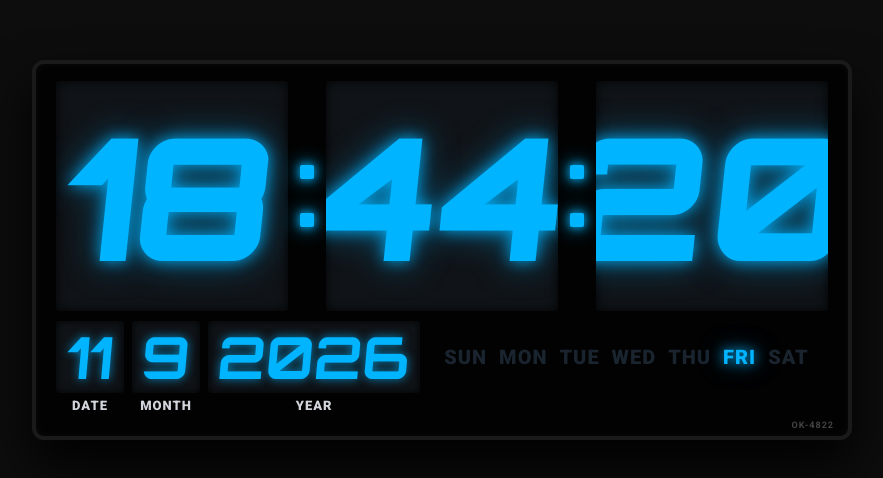
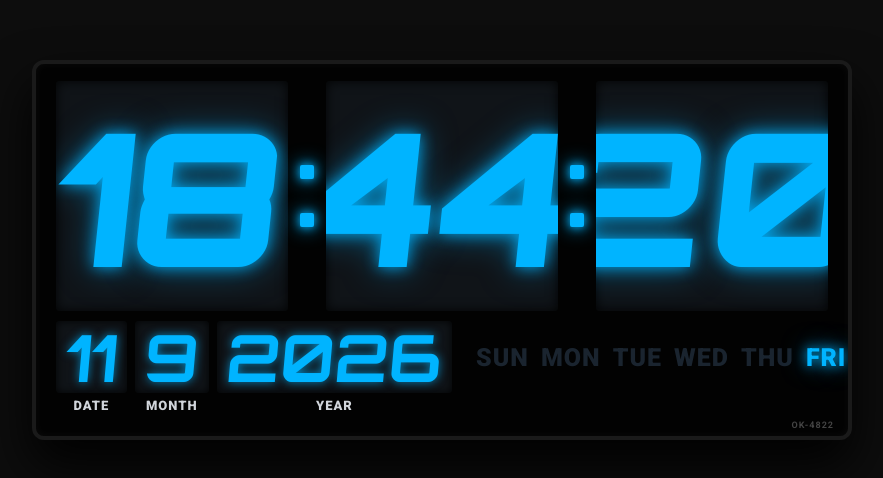
Before and after one commit to prasitd/tls-clock-pc3, a plain HTML site: page index.html in a window 1280 px wide. Shown: the part 150-628 px from the top of the page, without its empty margins (198-1081 px from the left). Drawn offline with Linux system fonts and the light colour scheme; a web font is replaced by a local one.

Commit message:
Update index.html

```diff
--- a/index.html
+++ b/index.html
@@ -66,7 +66,7 @@
 
         .time-digit {
             font-family: 'Digital-7 Mono', 'Orbitron', monospace;
-            font-size: 170px;
+            font-size: 185px;
             font-weight: 900;
             color: #00b4ff;
             text-shadow: 0 0 15px rgba(0, 180, 255, 0.85),
@@ -131,7 +131,7 @@
 
         .date-digit {
             font-family: 'Digital-7 Mono', 'Orbitron', monospace;
-            font-size: 58px;
+            font-size: 65px;
             font-weight: 700;
             color: #00b4ff;
             text-shadow: 0 0 10px rgba(0, 180, 255, 0.7);
@@ -158,7 +158,7 @@
         }
 
         .day {
-            font-size: 20px;
+            font-size: 25px;
             font-weight: 900;
             color: #1a242f; /* สีตอนยังไม่ติดไฟ */
             letter-spacing: 1px;
```
